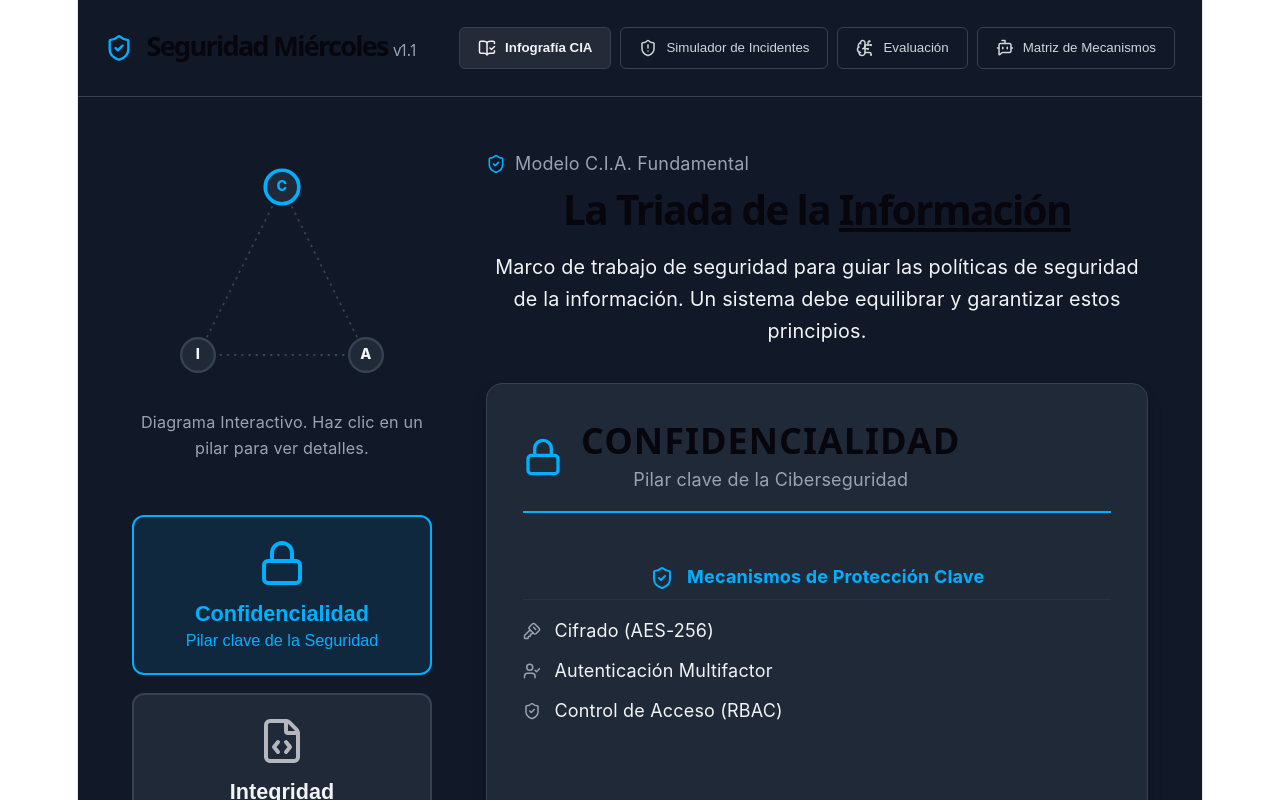
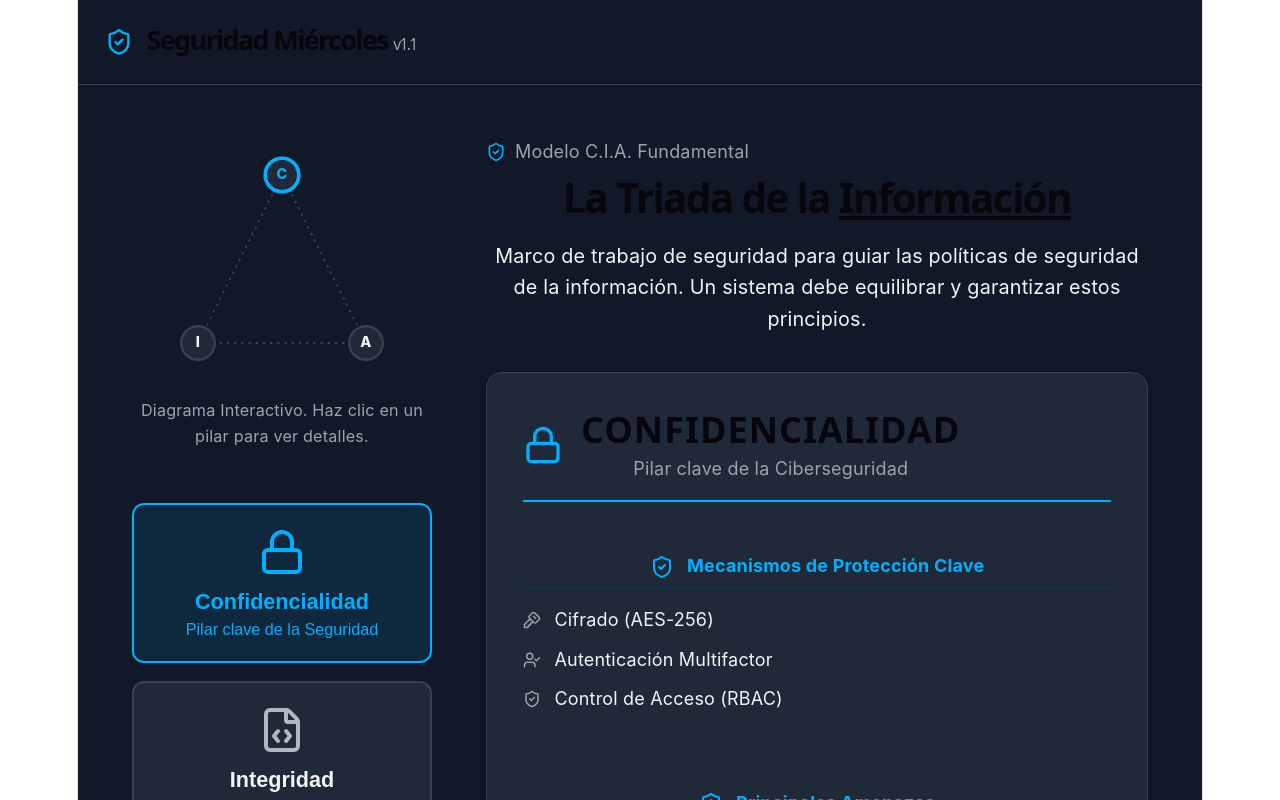
Before and after one commit to nicojario/seguridad_miercoles, a React (Vite) app: page / in a window 1280 px wide. Shown: the top 800 px of the page. Built offline with nearby package versions, Linux system fonts and the light colour scheme.

Commit message:
style: eliminar botones de navegacion del navbar

```diff
--- a/src/App.jsx
+++ b/src/App.jsx
@@ -1,7 +1,7 @@
 import React, { useState } from 'react';
 import {
-  BookOpenCheck, ShieldAlert, BrainCircuit, BotMessageSquare, ShieldCheck, Lock,
-  KeySquare, UserCheck, FileCode, Zap, DatabaseZap, Clock, WifiOff, Code
+  ShieldAlert, ShieldCheck, Lock, KeySquare, UserCheck,
+  FileCode, Zap, DatabaseZap, Clock, WifiOff, BotMessageSquare, Code
 } from 'lucide-react';
 
 const colors = {
@@ -12,17 +12,8 @@ const colors = {
   pilarI: '#bb86fc',
   pilarA: '#4cd964',
   card: '#1f2937',
-  navBtnBg: '#111827',
-  navBtnText: '#d1d5db',
   border: '#374151',
 };
-
-const navigationTabs = [
-  { name: 'Infografía CIA', icon: BookOpenCheck, color: colors.pilarC },
-  { name: 'Simulador de Incidentes', icon: ShieldAlert, color: colors.pilarI },
-  { name: 'Evaluación', icon: BrainCircuit, color: colors.pilarA },
-  { name: 'Matriz de Mecanismos', icon: BotMessageSquare, color: colors.text },
-];
 
 const pilarData = {
   Confidencialidad: {
@@ -224,7 +215,6 @@ const PilarDetails = ({ pilar, data }) => {
 };
 
 const App = () => {
-  const [activeTab, setActiveTab] = useState(0);
   const [activePilar, setActivePilar] = useState('Confidencialidad');
 
   return (
@@ -251,34 +241,6 @@ const App = () => {
           <ShieldCheck size={28} color={colors.pilarC} />
           <h1 style={{ margin: 0, fontSize: '1.5rem', fontWeight: 700 }}>Seguridad Miércoles <span style={{ color: colors.mutedText, fontSize: '0.875rem', fontWeight: 300 }}>v1.1</span></h1>
         </div>
-
-        <nav style={{ display: 'flex', gap: '0.5rem' }}>
-          {navigationTabs.map((tab, idx) => {
-            const Icon = tab.icon;
-            const isActive = idx === activeTab;
-            return (
-              <button
-                key={tab.name}
-                onClick={() => setActiveTab(idx)}
-                style={{
-                  display: 'flex',
-                  alignItems: 'center',
-                  gap: '0.5rem',
-                  padding: '0.6rem 1rem',
-                  borderRadius: '6px',
-                  border: `1px solid ${colors.border}`,
-                  backgroundColor: isActive ? 'rgba(255, 255, 255, 0.08)' : colors.navBtnBg,
-                  color: isActive ? colors.text : colors.navBtnText,
-                  cursor: 'pointer',
-                  fontWeight: isActive ? 600 : 400,
-                  transition: 'all 0.2s',
-                }}
-              >
-                <Icon size={18} /> {tab.name}
-              </button>
-            );
-          })}
-        </nav>
       </header>
 
       <main style={{
```
